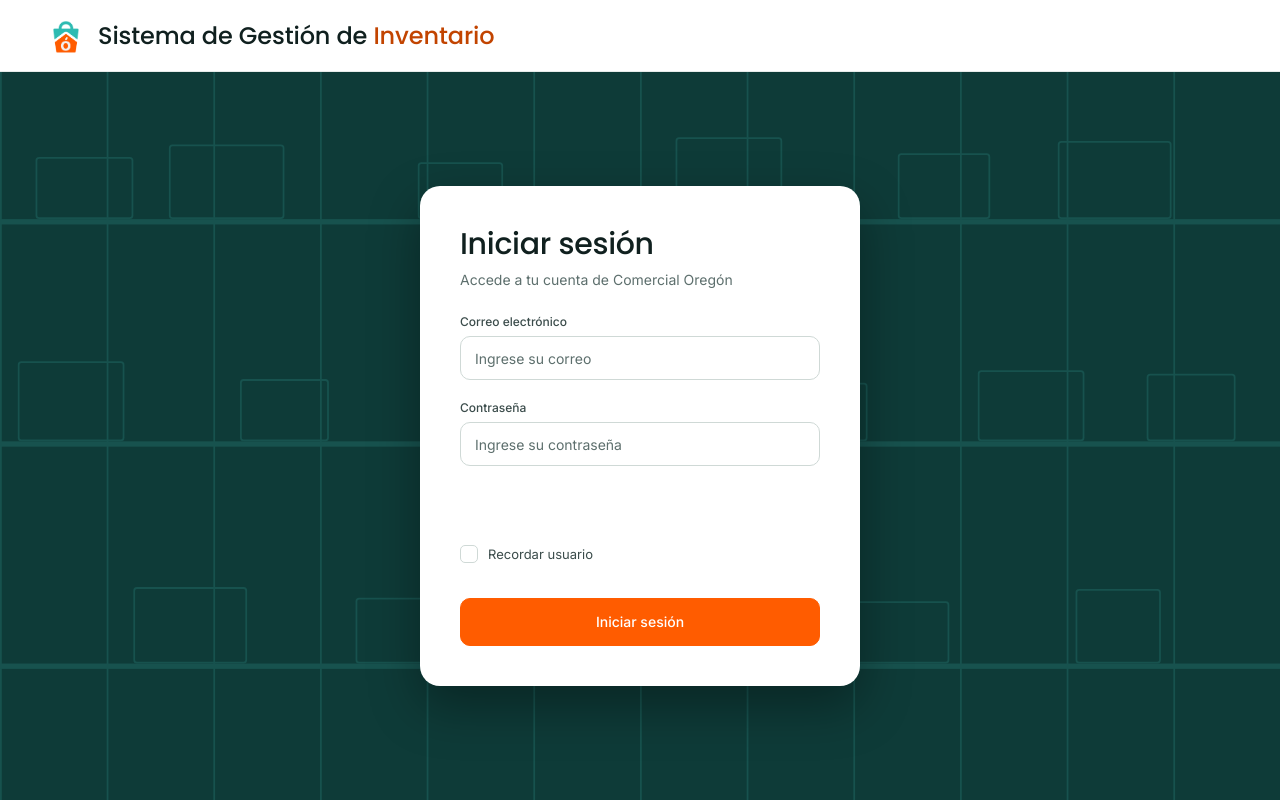
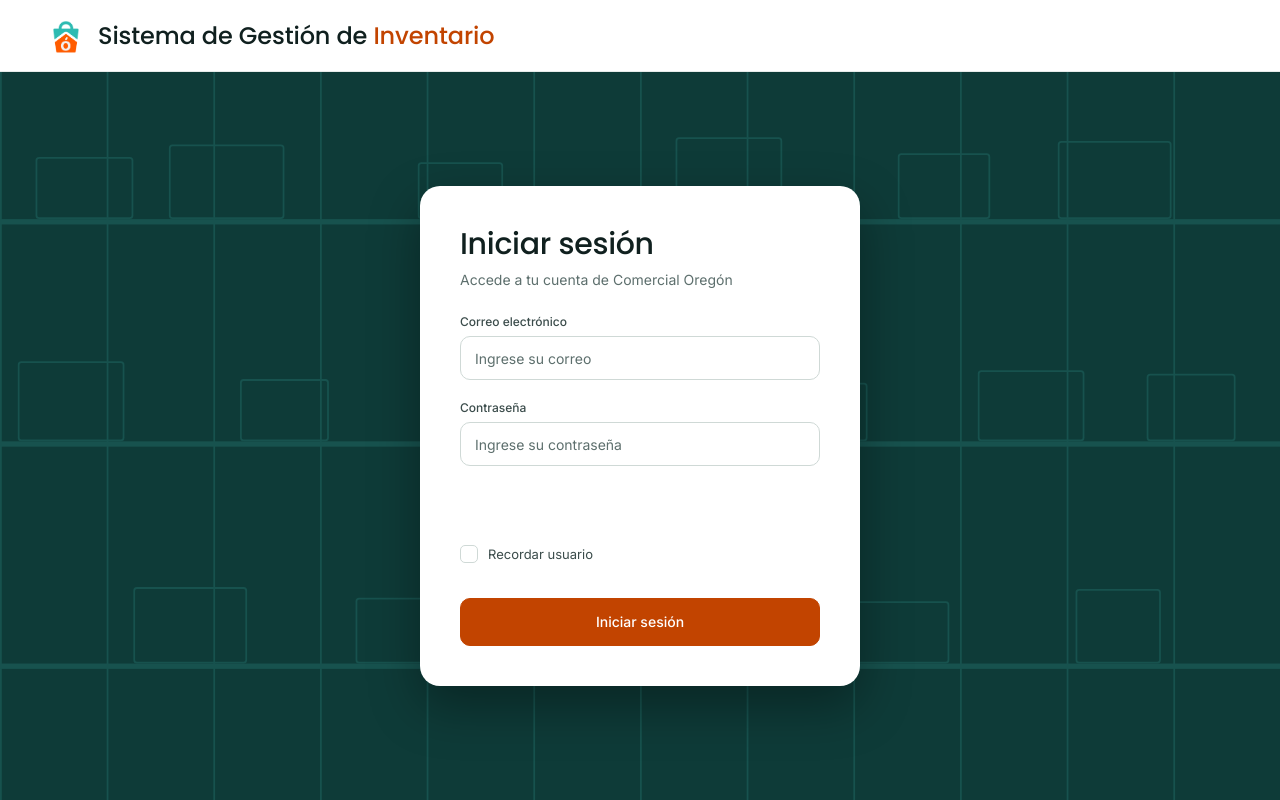
Before and after one commit to n1kooG/SGI-OREGON, a React (Vite) app in the folder frontend/: page /login in a window 1280 px wide. Built offline with nearby package versions, Linux system fonts and the light colour scheme.

Commit message:
Botón primario: relleno naranja oscuro con texto blanco (AA) en todo el sistema

```diff
--- a/frontend/src/styles.css
+++ b/frontend/src/styles.css
@@ -13,6 +13,7 @@
   --on-dark: #fff;
   --accent: #ff5c00;
   --accent-ink: #c24400;
+  --accent-ink-hover: #a33a00;
   --accent-soft: #fff0e6;
   --teal: #2ebbb2;
   --teal-ink: #0f7068;
@@ -52,8 +53,8 @@ a { color: inherit; }
 /* Botones */
 .btn { display: inline-flex; align-items: center; justify-content: center; gap: 8px; height: 40px; padding: 0 16px; border-radius: var(--radio); border: 1px solid var(--line-strong); background: var(--surface); color: var(--ink); font-weight: 500; cursor: pointer; white-space: nowrap; }
 .btn:hover { background: var(--bg); }
-.btn.primario { background: var(--accent); border-color: var(--accent); color: var(--on-dark); font-weight: 600; }
-.btn.primario:hover { background: var(--accent-ink); border-color: var(--accent-ink); }
+.btn.primario { background: var(--accent-ink); border-color: var(--accent-ink); color: var(--on-dark); font-weight: 600; }
+.btn.primario:hover { background: var(--accent-ink-hover); border-color: var(--accent-ink-hover); }
 .btn.peligro { color: var(--danger); border-color: var(--danger); }
 .btn.peligro:hover { background: var(--danger-bg); }
 .btn.bloque { width: 100%; height: 48px; }
@@ -102,7 +103,7 @@ td.dato { white-space: nowrap; }
 .vacio { padding: 40px 16px; text-align: center; color: var(--ink-3); }
 .paginacion { display: flex; align-items: center; justify-content: space-between; margin-top: 20px; color: var(--ink-3); gap: 12px; flex-wrap: wrap; }
 .paginacion .pags { display: flex; gap: 6px; }
-.btn.pag-activa { background: var(--accent); color: var(--on-dark); border-color: var(--accent); }
+.btn.pag-activa { background: var(--accent-ink); color: var(--on-dark); border-color: var(--accent-ink); }
 
 /* Alertas y avisos */
 .alerta { padding: 12px 14px; border-radius: var(--radio); background: var(--danger-bg); color: var(--danger); border: 1px solid #f3c5c1; margin-bottom: 16px; }
@@ -253,7 +254,7 @@ td.dato { white-space: nowrap; }
 .tarjeta-cuerpo { display: flex; flex-direction: column; gap: 12px; border-top: 1px solid var(--line); margin-top: 14px; padding-top: 14px; }
 .estados { display: flex; flex-wrap: wrap; gap: 8px; }
 .pastilla { height: 36px; padding: 0 14px; border-radius: 18px; border: 1px solid var(--line-strong); background: var(--surface); cursor: pointer; font-weight: 500; }
-.pastilla.activa { background: var(--accent); border-color: var(--accent); color: var(--on-dark); }
+.pastilla.activa { background: var(--accent-ink); border-color: var(--accent-ink); color: var(--on-dark); }
 .pastilla:disabled { opacity: .55; cursor: not-allowed; }
 .btn.bloque-sm { width: 100%; height: 44px; text-decoration: none; }
 .item-recolectar { background: var(--bg); border: 1px solid var(--line); border-radius: 12px; padding: 14px; display: flex; flex-direction: column; gap: 6px; align-items: flex-start; }
```
